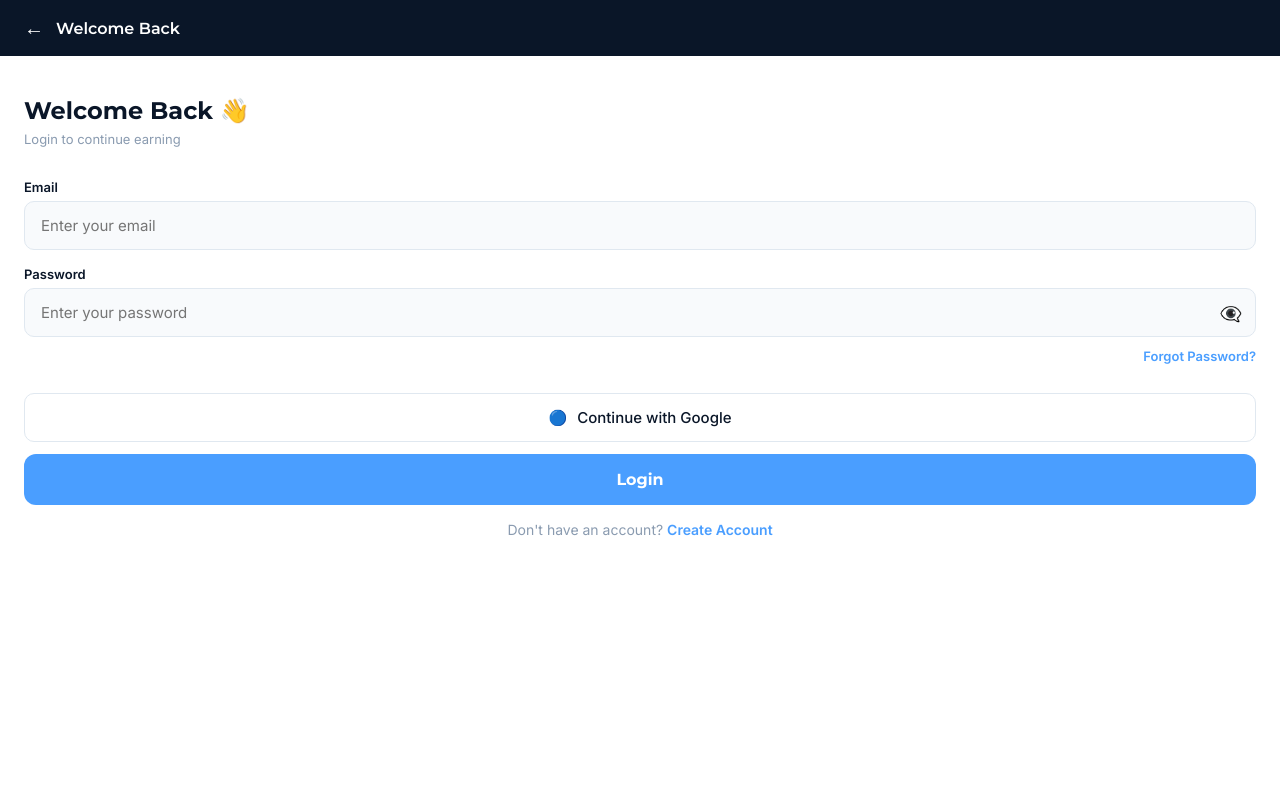
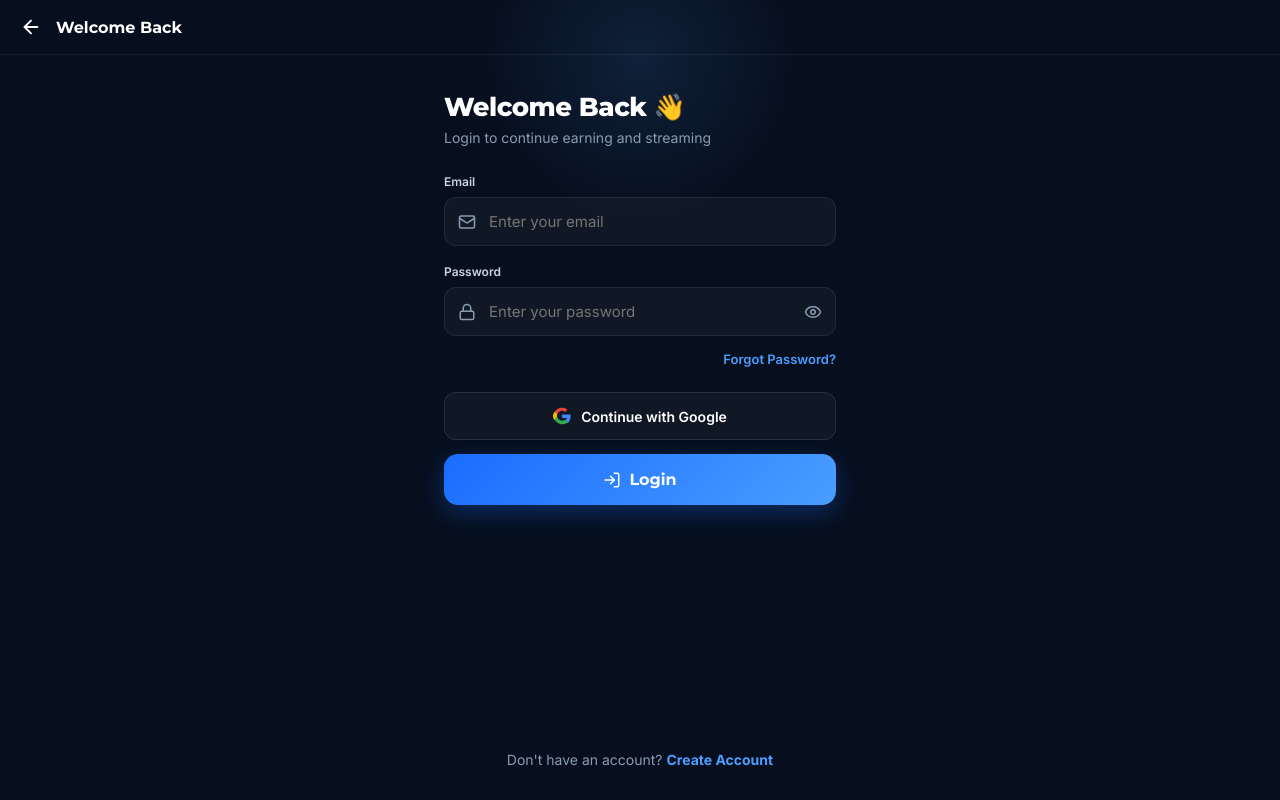
Before and after one commit to Rewaiq/rewaiq-frontend, a Next.js app: page /login in a window 1280 px wide. Built offline with nearby package versions, Linux system fonts and the light colour scheme; no server answers.

Commit message:
Update page.js

```diff
--- a/src/app/login/page.js
+++ b/src/app/login/page.js
@@ -1,6 +1,7 @@
 'use client';
 import { useState } from 'react';
 import { useRouter } from 'next/navigation';
+import { ArrowLeft, Eye, EyeOff, Mail, Lock, LogIn } from 'lucide-react';
 import API from '@/lib/api';
 
 export default function LoginPage() {
@@ -10,8 +11,12 @@ export default function LoginPage() {
   const [error, setError] = useState('');
   const [showPass, setShowPass] = useState(false);
 
-  const handleSubmit = async () => {
-    if (!form.email || !form.password) { setError('Please fill all fields'); return; }
+  const handleSubmit = async (e) => {
+    if (e) e.preventDefault();
+    if (!form.email || !form.password) {
+      setError('Please fill all fields');
+      return;
+    }
     setLoading(true);
     setError('');
     try {
@@ -27,75 +32,312 @@ export default function LoginPage() {
   };
 
   return (
-    <div style={{ minHeight: '100vh', background: '#fff', display: 'flex', flexDirection: 'column' }}>
-      <div style={{ background: '#0A1628', padding: '16px 24px', display: 'flex', alignItems: 'center', gap: 12 }}>
-        <button onClick={() => router.back()} style={{ background: 'none', color: '#fff', fontSize: 20 }}>←</button>
-        <span style={{ color: '#fff', fontWeight: 600, fontSize: 16, fontFamily: 'Montserrat, sans-serif' }}>Welcome Back</span>
+    <div
+      style={{
+        minHeight: '100vh',
+        background: '#070F1E',
+        color: '#fff',
+        display: 'flex',
+        flexDirection: 'column',
+        position: 'relative',
+        overflowX: 'hidden',
+      }}
+    >
+      {/* Background Ambient Glow */}
+      <div
+        style={{
+          position: 'absolute',
+          top: -100,
+          left: '50%',
+          transform: 'translateX(-50%)',
+          width: 320,
+          height: 320,
+          borderRadius: '50%',
+          background: 'radial-gradient(circle, rgba(74, 158, 255, 0.12) 0%, transparent 70%)',
+          pointerEvents: 'none',
+        }}
+      />
+
+      {/* Top Header */}
+      <div
+        style={{
+          padding: '16px 20px',
+          display: 'flex',
+          alignItems: 'center',
+          gap: 14,
+          borderBottom: '1px solid rgba(255,255,255,0.06)',
+          zIndex: 2,
+        }}
+      >
+        <button
+          onClick={() => router.back()}
+          style={{
+            background: 'none',
+            border: 'none',
+            display: 'flex',
+            alignItems: 'center',
+            justifyContent: 'center',
+            cursor: 'pointer',
+            padding: 0,
+          }}
+        >
+          <ArrowLeft size={22} color="#fff" />
+        </button>
+        <span
+          style={{
+            color: '#fff',
+            fontWeight: 700,
+            fontSize: 16,
+            fontFamily: 'Montserrat, sans-serif',
+          }}
+        >
+          Welcome Back
+        </span>
       </div>
 
-      <div style={{ flex: 1, padding: '40px 24px', background: '#fff' }}>
-        <h2 style={{ fontSize: 24, fontWeight: 700, color: '#0A1628', marginBottom: 6, fontFamily: 'Montserrat, sans-serif' }}>
+      {/* Form Body Container */}
+      <div
+        style={{
+          flex: 1,
+          padding: '36px 24px 32px',
+          maxWidth: 440,
+          width: '100%',
+          margin: '0 auto',
+          display: 'flex',
+          flexDirection: 'column',
+          justifyContent: 'space-between',
+          zIndex: 2,
+        }}
+      >
+        <div>
+          <h2
+            style={{
+              fontSize: 26,
+              fontWeight: 800,
+              color: '#fff',
+              marginBottom: 6,
+              fontFamily: 'Montserrat, sans-serif',
+              letterSpacing: -0.5,
+            }}
+          >
             Welcome Back 👋
           </h2>
-        <p style={{ fontSize: 13, color: '#8A9BB0', marginBottom: 32 }}>Login to continue earning</p>
+          <p style={{ fontSize: 14, color: '#8A9BB0', marginBottom: 28, margin: '0 0 28px' }}>
+            Login to continue earning and streaming
+          </p>
 
           {error && (
-          <div style={{ background: '#FFF0F0', border: '1px solid #ffcccc', borderRadius: 8, padding: '10px 14px', marginBottom: 16, color: '#C0392B', fontSize: 13 }}>
+            <div
+              style={{
+                background: 'rgba(239, 68, 68, 0.12)',
+                border: '1px solid rgba(239, 68, 68, 0.25)',
+                borderRadius: 12,
+                padding: '12px 14px',
+                marginBottom: 20,
+                color: '#F87171',
+                fontSize: 13,
+                fontWeight: 500,
+              }}
+            >
               {error}
             </div>
           )}
 
-        <div style={{ marginBottom: 16 }}>
-          <label style={{ fontSize: 13, fontWeight: 600, color: '#0A1628', display: 'block', marginBottom: 6 }}>Email</label>
+          {/* Email Input */}
+          <div style={{ marginBottom: 18 }}>
+            <label
+              style={{
+                fontSize: 12,
+                fontWeight: 600,
+                color: '#CBD5E1',
+                display: 'block',
+                marginBottom: 8,
+              }}
+            >
+              Email
+            </label>
+            <div style={{ position: 'relative' }}>
               <input
                 type="email"
                 placeholder="Enter your email"
                 value={form.email}
-            onChange={e => setForm({ ...form, email: e.target.value })}
-            style={{ width: '100%', padding: '14px 16px', borderRadius: 10, border: '1.5px solid #E0E8F0', fontSize: 15, color: '#0A1628', background: '#F8FAFC' }}
+                onChange={(e) => setForm({ ...form, email: e.target.value })}
+                style={{
+                  width: '100%',
+                  padding: '14px 14px 14px 44px',
+                  borderRadius: 12,
+                  border: '1.5px solid rgba(255,255,255,0.08)',
+                  fontSize: 15,
+                  color: '#fff',
+                  background: 'rgba(255,255,255,0.04)',
+                  outline: 'none',
+                }}
+              />
+              <Mail
+                size={18}
+                color="#8A9BB0"
+                style={{
+                  position: 'absolute',
+                  left: 14,
+                  top: '50%',
+                  transform: 'translateY(-50%)',
+                }}
               />
             </div>
+          </div>
 
-        <div style={{ marginBottom: 8 }}>
-          <label style={{ fontSize: 13, fontWeight: 600, color: '#0A1628', display: 'block', marginBottom: 6 }}>Password</label>
+          {/* Password Input */}
+          <div style={{ marginBottom: 12 }}>
+            <label
+              style={{
+                fontSize: 12,
+                fontWeight: 600,
+                color: '#CBD5E1',
+                display: 'block',
+                marginBottom: 8,
+              }}
+            >
+              Password
+            </label>
             <div style={{ position: 'relative' }}>
               <input
                 type={showPass ? 'text' : 'password'}
                 placeholder="Enter your password"
                 value={form.password}
-              onChange={e => setForm({ ...form, password: e.target.value })}
-              style={{ width: '100%', padding: '14px 48px 14px 16px', borderRadius: 10, border: '1.5px solid #E0E8F0', fontSize: 15, color: '#0A1628', background: '#F8FAFC' }}
+                onChange={(e) => setForm({ ...form, password: e.target.value })}
+                style={{
+                  width: '100%',
+                  padding: '14px 46px 14px 44px',
+                  borderRadius: 12,
+                  border: '1.5px solid rgba(255,255,255,0.08)',
+                  fontSize: 15,
+                  color: '#fff',
+                  background: 'rgba(255,255,255,0.04)',
+                  outline: 'none',
+                }}
               />
-            <button onClick={() => setShowPass(!showPass)} style={{ position: 'absolute', right: 14, top: '50%', transform: 'translateY(-50%)', background: 'none', fontSize: 18, color: '#8A9BB0' }}>
-              {showPass ? '👁' : '👁‍🗨'}
+              <Lock
+                size={18}
+                color="#8A9BB0"
+                style={{
+                  position: 'absolute',
+                  left: 14,
+                  top: '50%',
+                  transform: 'translateY(-50%)',
+                }}
+              />
+              <button
+                type="button"
+                onClick={() => setShowPass(!showPass)}
+                style={{
+                  position: 'absolute',
+                  right: 14,
+                  top: '50%',
+                  transform: 'translateY(-50%)',
+                  background: 'none',
+                  border: 'none',
+                  cursor: 'pointer',
+                  padding: 0,
+                  display: 'flex',
+                  alignItems: 'center',
+                }}
+              >
+                {showPass ? <EyeOff size={18} color="#8A9BB0" /> : <Eye size={18} color="#8A9BB0" />}
               </button>
             </div>
           </div>
 
-        <div style={{ textAlign: 'right', marginBottom: 28 }}>
-          <span onClick={() => router.push('/forgot-password')} style={{ fontSize: 13, color: '#4a9eff', cursor: 'pointer', fontWeight: 600 }}>
+          {/* Forgot Password */}
+          <div style={{ textAlign: 'right', marginBottom: 24 }}>
+            <span
+              onClick={() => router.push('/forgot-password')}
+              style={{
+                fontSize: 13,
+                color: '#4a9eff',
+                cursor: 'pointer',
+                fontWeight: 600,
+              }}
+            >
               Forgot Password?
             </span>
           </div>
 
+          {/* Google Auth Button */}
           <button
-          onClick={() => window.location.href = `https://api.rewaiq.com.ng/api/auth/google`}
-          style={{ width: '100%', padding: '14px', borderRadius: 10, marginBottom: 12, border: '1.5px solid #E0E8F0', background: '#fff', color: '#0A1628', fontSize: 15, fontWeight: 500, display: 'flex', alignItems: 'center', justifyContent: 'center', gap: 10 }}
+            type="button"
+            onClick={() => (window.location.href = `https://api.rewaiq.com.ng/api/auth/google`)}
+            style={{
+              width: '100%',
+              padding: '14px',
+              borderRadius: 12,
+              marginBottom: 14,
+              border: '1px solid rgba(255,255,255,0.1)',
+              background: 'rgba(255,255,255,0.04)',
+              color: '#fff',
+              fontSize: 14,
+              fontWeight: 600,
+              display: 'flex',
+              alignItems: 'center',
+              justifyContent: 'center',
+              gap: 10,
+              cursor: 'pointer',
+            }}
           >
-          <span>🔵</span> Continue with Google
+            <svg width="18" height="18" viewBox="0 0 24 24">
+              <path
+                fill="#EA4335"
+                d="M12 5c1.6 0 3 .6 4.1 1.6l3.1-3.1C17.3 1.7 14.8 1 12 1 7.5 1 3.7 3.6 1.9 7.3l3.7 2.9C6.5 7.4 9 5 12 5z"
+              />
+              <path
+                fill="#4285F4"
+                d="M23.5 12.3c0-.8-.1-1.7-.2-2.3H12v4.6h6.5c-.3 1.5-1.1 2.8-2.4 3.7l3.7 2.9c2.2-2 3.7-5 3.7-8.9z"
+              />
+              <path
+                fill="#FBBC05"
+                d="M5.6 14.8c-.2-.7-.4-1.5-.4-2.8s.2-2.1.4-2.8L1.9 6.3C.7 8.7 0 10.3 0 12s.7 3.3 1.9 5.7l3.7-2.9z"
+              />
+              <path
+                fill="#34A853"
+                d="M12 23c3.2 0 6-1.1 8-3l-3.7-2.9c-1.1.7-2.5 1.2-4.3 1.2-3 0-5.5-2.4-6.4-5.2L1.9 16C3.7 19.7 7.5 23 12 23z"
+              />
+            </svg>
+            <span>Continue with Google</span>
           </button>
 
+          {/* Primary Submit Button */}
           <button
             onClick={handleSubmit}
             disabled={loading}
-          style={{ width: '100%', padding: '16px', borderRadius: 12, background: loading ? '#ccc' : '#4a9eff', color: '#fff', fontSize: 16, fontWeight: 700, fontFamily: 'Montserrat, sans-serif', marginBottom: 16 }}
+            style={{
+              width: '100%',
+              padding: '16px',
+              borderRadius: 14,
+              background: loading ? 'rgba(74, 158, 255, 0.4)' : 'linear-gradient(135deg, #1A6CFF, #4a9eff)',
+              color: '#fff',
+              fontSize: 16,
+              fontWeight: 700,
+              fontFamily: 'Montserrat, sans-serif',
+              border: 'none',
+              cursor: loading ? 'not-allowed' : 'pointer',
+              display: 'flex',
+              alignItems: 'center',
+              justifyContent: 'center',
+              gap: 8,
+              boxShadow: '0 8px 24px rgba(26,108,255,0.3)',
+            }}
           >
-          {loading ? 'Logging in...' : 'Login'}
+            <LogIn size={18} color="#fff" />
+            <span>{loading ? 'Logging in...' : 'Login'}</span>
           </button>
+        </div>
 
-        <p style={{ textAlign: 'center', fontSize: 14, color: '#8A9BB0' }}>
+        {/* Footer Navigation */}
+        <p style={{ textAlign: 'center', fontSize: 14, color: '#8A9BB0', marginTop: 24, margin: '24px 0 0' }}>
           Don't have an account?{' '}
-          <span onClick={() => router.push('/register')} style={{ color: '#4a9eff', fontWeight: 600, cursor: 'pointer' }}>
+          <span
+            onClick={() => router.push('/register')}
+            style={{ color: '#4a9eff', fontWeight: 700, cursor: 'pointer' }}
+          >
             Create Account
           </span>
         </p>
```
Lines whose indentation alone changed are shown as unchanged.
